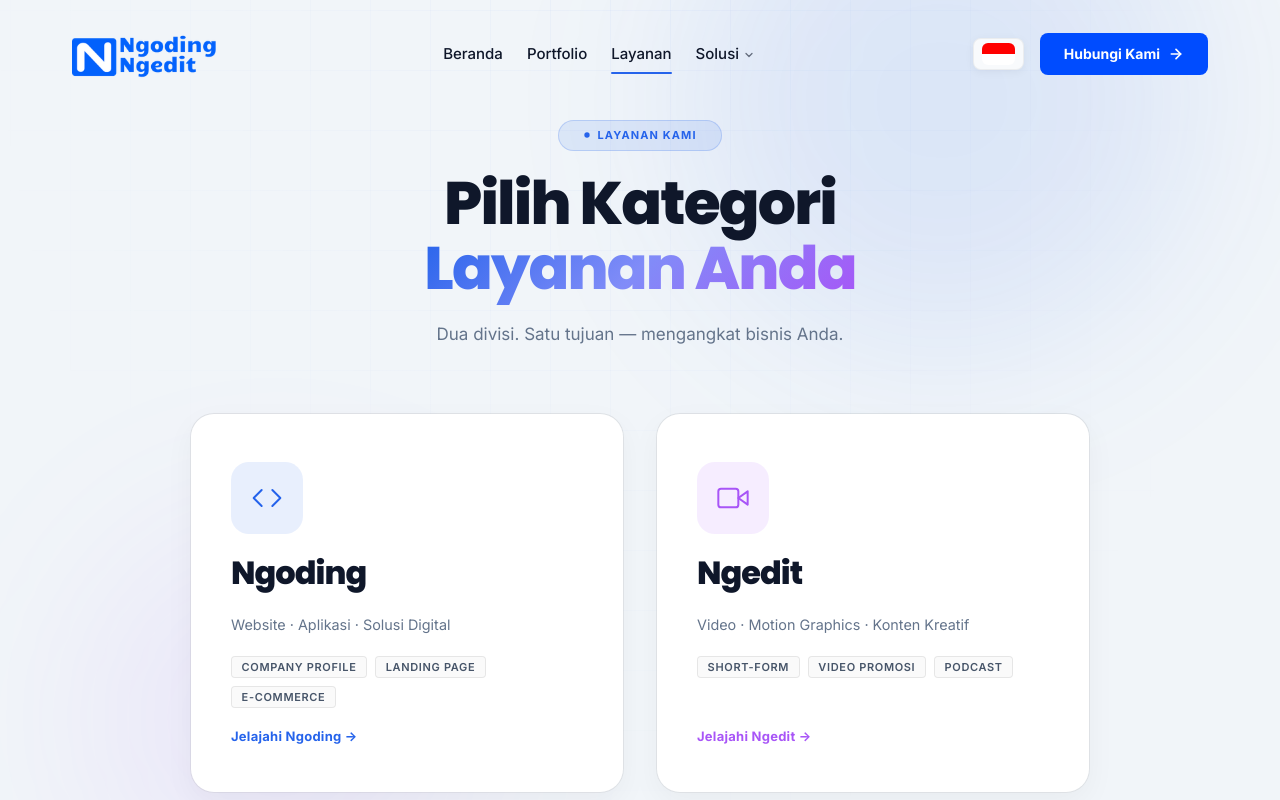
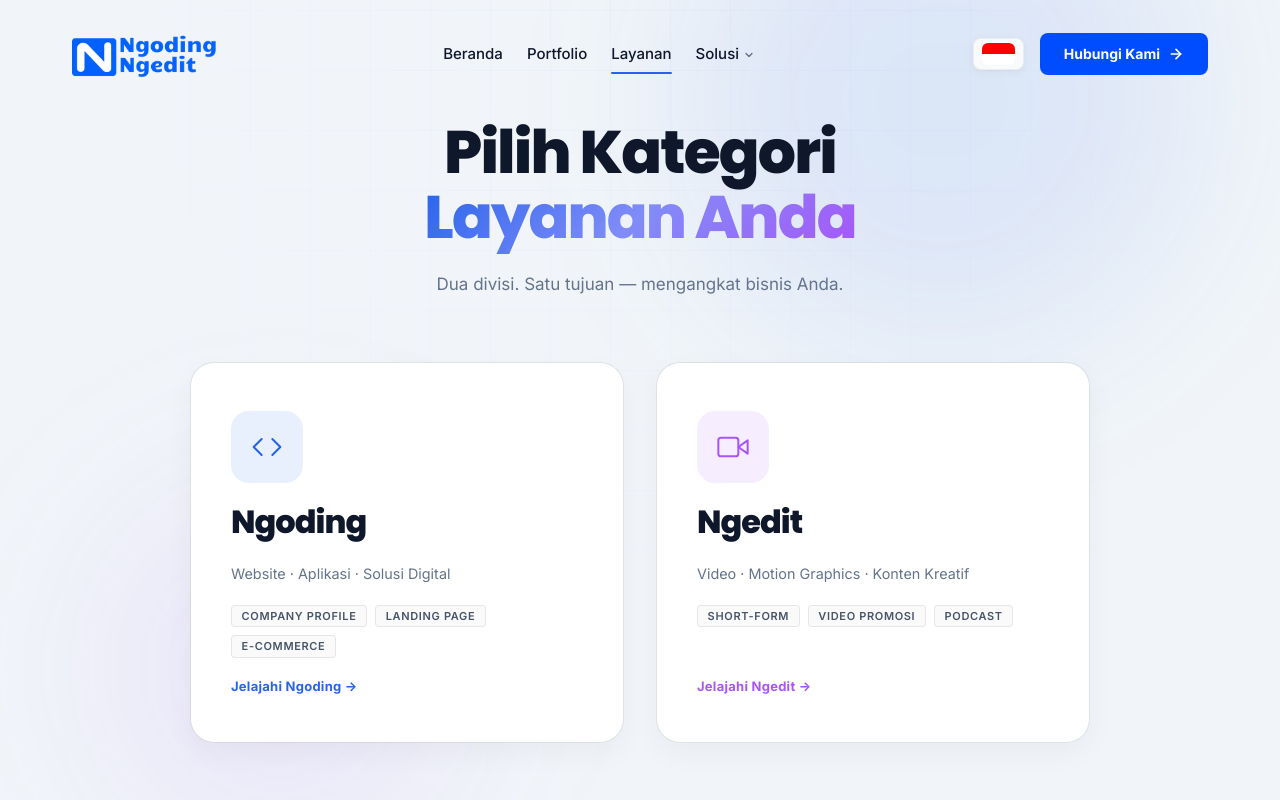
Before and after one commit to ngodingngedit-create/ngodingngedit, a Vue app: page /services in a window 1280 px wide. Shown: the top 800 px of the page. Built offline with nearby package versions, Linux system fonts and the light colour scheme.

Commit message:
apus dikit

```diff
--- a/src/views/ServicesView.vue
+++ b/src/views/ServicesView.vue
@@ -11,10 +11,6 @@
 
       <div class="container sv-hero__inner">
         <div class="sv-hero__heading reveal">
-          <span class="sv-badge">
-            <svg width="8" height="8" viewBox="0 0 12 12" fill="currentColor"><circle cx="6" cy="6" r="4"/></svg>
-            {{ t.badge }}
-          </span>
           <h1 class="sv-hero__title">{{ t.heroTitle1 }}<br/><span class="sv-hero__title-hl">{{ t.heroTitle2 }}</span></h1>
           <p class="sv-hero__sub">{{ t.heroSub }}</p>
         </div>
--- a/src/views/SolusiView.vue
+++ b/src/views/SolusiView.vue
@@ -11,10 +11,6 @@
 
       <div class="container sol-hero__inner">
         <div class="sol-hero__heading reveal">
-          <span class="sol-badge">
-            <svg width="8" height="8" viewBox="0 0 12 12" fill="currentColor"><circle cx="6" cy="6" r="4"/></svg>
-            {{ t.badge }}
-          </span>
           <h1 class="sol-hero__title">
             {{ t.heroTitle1 }}<br/>
             <span class="sol-hero__title-hl">{{ t.heroTitle2 }}</span>
```
